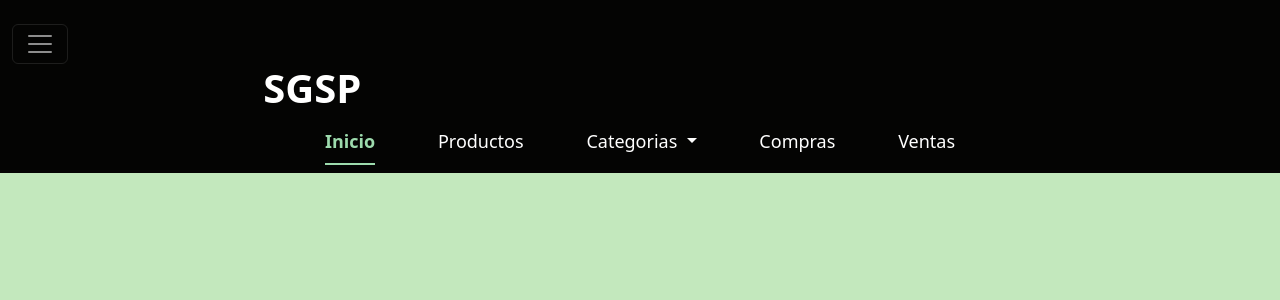
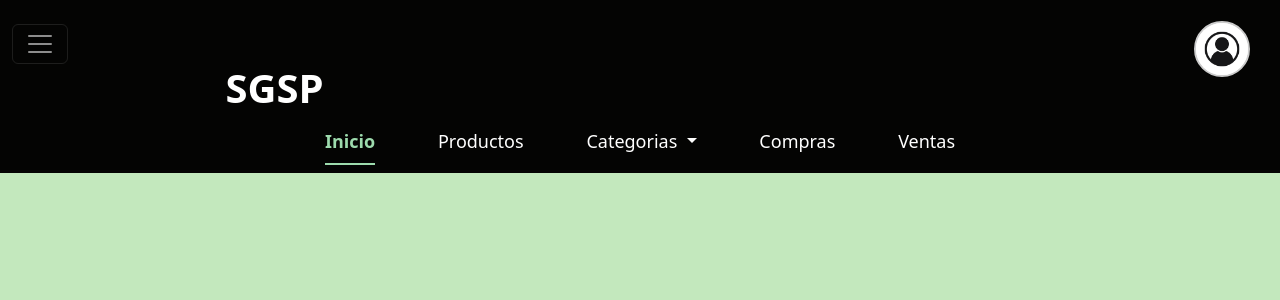
Before and after one commit to FGFERNAN/Etapa_Practica_DICO, a CodeIgniter app: page /CodeIgniter/ in a window 1280 px wide. Shown: the top 300 px of the page. Run offline with CodeIgniter, Linux system fonts and the light colour scheme.

Commit message:
Avances Menús

```diff
--- a/application/views/dashboard/index.php
+++ b/application/views/dashboard/index.php
@@ -19,6 +19,11 @@
             <button class="navbar-toggler mi-buton-menu" type="button" data-bs-toggle="offcanvas" data-bs-target="#offcanvasDarkNavbar" aria-controls="offcanvasDarkNavbar" aria-label="Toggle navigation">
                 <span class="navbar-toggler-icon"></span>
             </button>
+            <div class="profile-pic-container">
+                <div class="profile-pic">
+                    <img src="<?= base_url('assets/img/user.jpg') ?>" alt="Foto de perfil">
+                </div>
+            </div>
             <h1 class="mi-h1">SGSP</h1>
             <ul class="nav justify-content-center nav-underline mi-navbar">
                 <li class="nav-item">
--- a/assets/css/dashboard.css
+++ b/assets/css/dashboard.css
@@ -9,7 +9,7 @@
 .mi-h1 {
     color: white;
     display: flex;
-    margin-left: 20%;
+    margin-left: 17%;
     align-items: center;
     font-weight: bold;
 }
@@ -41,5 +41,42 @@
 }
 
 .mi-hr {
+    background-color: #8EB897;
+    border: none;
+    height: 0.2rem;
+    opacity: 1;
+    border-radius: 1rem;
+}
+
+.offcanvas {
+    --bs-offcanvas-bg: #040403;
+}
+
+.mi-h5 {
     color: white;
+    margin-bottom: 5%;
 }
+
+.profile-pic-container {
+    display: inline;
+    position: absolute;
+    margin-left: 88%;
+    margin-top: 1%;
+}
+
+.profile-pic {
+    width: 3.5rem;
+    height: 3.5rem;
+    background-color: #fff;
+    border: 2px solid #ccc;
+    border-radius: 50%;
+    position: relative;
+    display: flex;
+    align-items: center;
+    justify-content: center;
+}
+
+.profile-pic img {
+    max-width: 100%;
+    border-radius: 50%;
+}
```
Also changed, not shown: other parts of application/views/dashboard/index.php (+20 -10 lines), assets/img/user.jpg (added).
